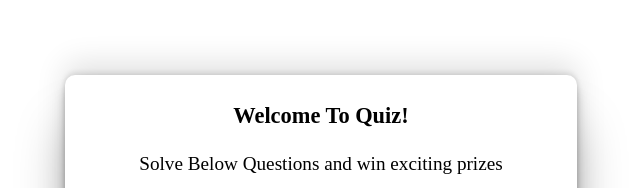
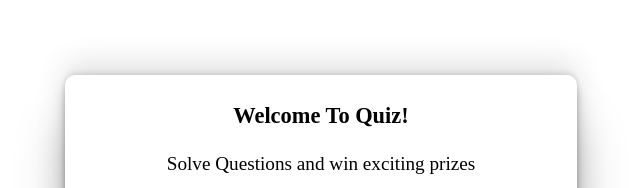
Before and after one commit to Harsh-696/Quiz, a plain HTML site: page asset/index.html in a window 1280 px wide. Shown: the part 125-313 px from the top of the page, without its empty margins (319-959 px from the left). Drawn offline with Linux system fonts and the light colour scheme; files whose address does not match are found by name.

Commit message:
Second Commit

```diff
--- a/asset/index.html
+++ b/asset/index.html
@@ -12,7 +12,7 @@
       <div class="quiz-container" id="quiz">
         <div class="quiz-header">
           <h2 id="greeting">Welcome To Quiz!</h2>
-          <p id="detail">Solve Below Questions and win exciting prizes</p>
+          <p id="detail">Solve Questions and win exciting prizes</p>
           <p id="question"></p>
           <ul id="question-list">
             <li>
```
